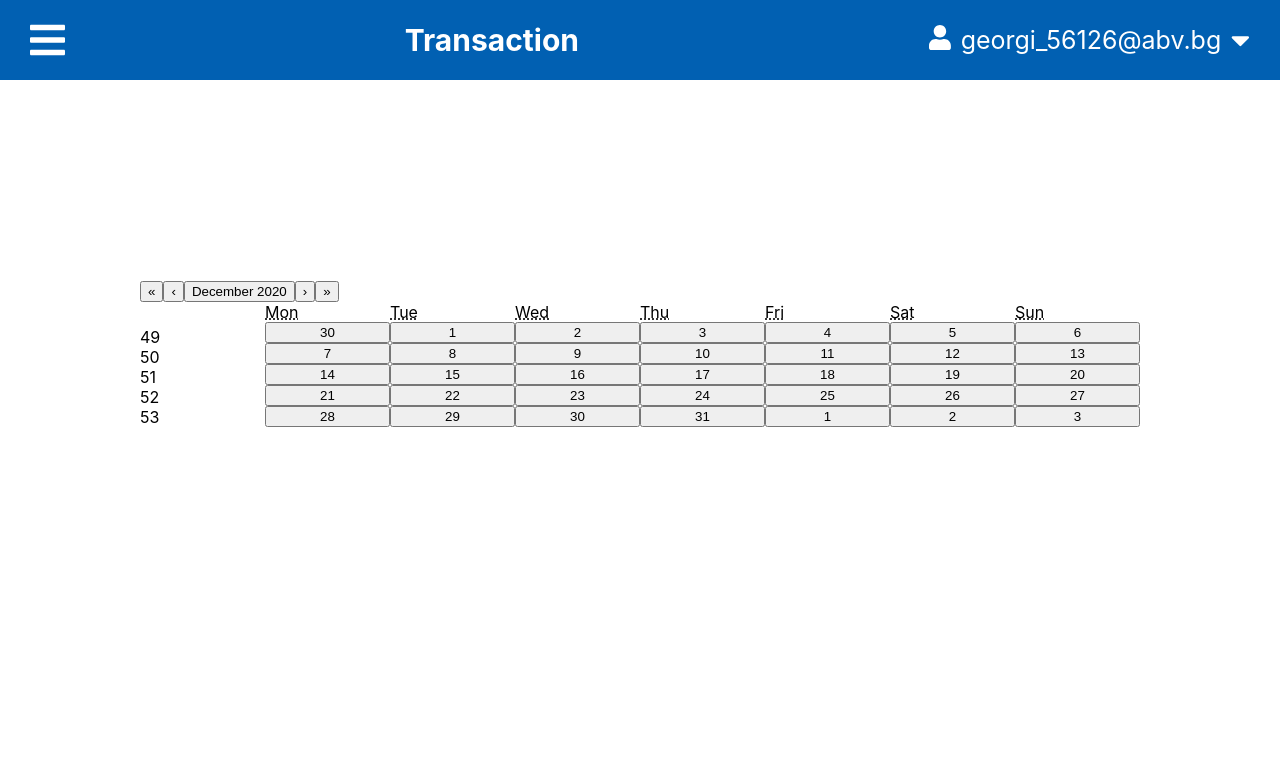
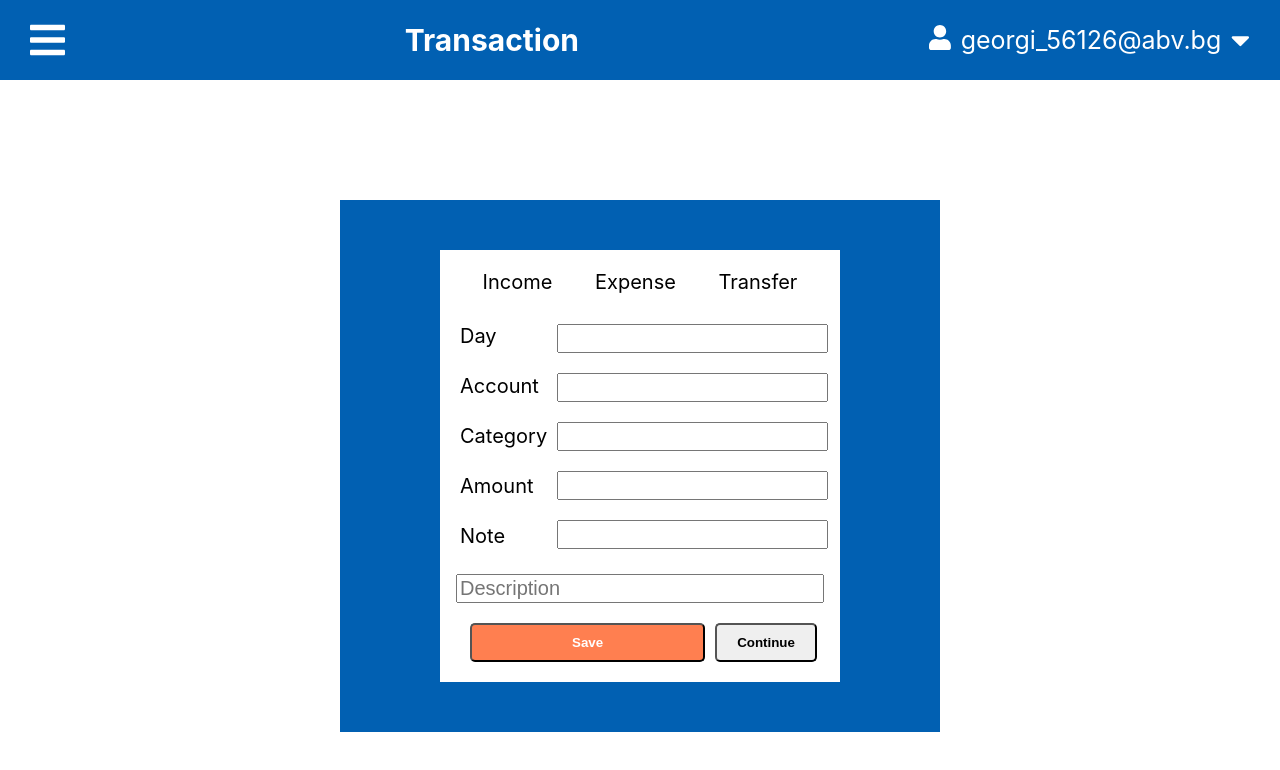
Before and after one commit to Nikolas9898/budget-tracker, a React (Create React App) app: page / in a window 1280 px wide. Both pictures are taken after a click on the button "10". Shown: the top 770 px of the page. Built offline with nearby package versions, Linux system fonts and the light colour scheme.

Commit message:
add modal and transaction page

```diff
--- a/src/desktop/modules/transaction/TransactionContainer.tsx
+++ b/src/desktop/modules/transaction/TransactionContainer.tsx
@@ -1,17 +1,154 @@
-import React from "react";
+import React, { useState, useEffect } from "react";
 import Calendar from "react-calendar";
 import TransactionStyl from "./TransactionStyle.module.css";
+import AddTransactionModal from "./components/addTransactionModal/AddTransactionModal";
 
+interface State {
+  isAddTransactionOpen: boolean;
+  weeks: {
+    day: number;
+    month: number;
+    year: number;
+  }[];
+  week: {
+    From: {
+      day: number;
+      month: number;
+      year: number;
+    };
+    To: {
+      day: number;
+      month: number;
+      year: number;
+    };
+  }[];
+  events: {
+    date: {
+      day: number;
+      month: number;
+      year: number;
+    };
+    income: number;
+    expense: number;
+  }[];
+}
 class TransactionContainer extends React.Component {
-  state = {};
+  state: State = {
+    isAddTransactionOpen: false,
+    weeks: [],
+    week: [],
+    events: [
+      {
+        date: { day: 12, month: 11, year: 2020 },
+        income: 100.2,
+        expense: 100.3,
+      },
+      {
+        date: { day: 11, month: 11, year: 2020 },
+        income: 100.22,
+        expense: 100.3,
+      },
+      {
+        date: { day: 1, month: 11, year: 2020 },
+        income: 100.2,
+        expense: 100.3,
+      },
+    ],
+  };
+
+  handleChangeView = (value: any) => {};
+
+  handleOpenTransaction = (date: any) => {
+    if (this.state.isAddTransactionOpen) {
+      this.setState({ isAddTransactionOpen: false });
+    } else {
+      this.setState({ isAddTransactionOpen: true });
+    }
+
+  };
+
+  handleSetWeeks = () => {
+    if (this.state.week.length > 1) {
+      return;
+    } else {
+      for (let i = 0; i < this.state.weeks.length; i = i + 4) {
+        this.state.week.push({
+          From: this.state.weeks[i],
+          To: this.state.weeks[i + 2],
+        });
+      }
+      this.setState({});
+    }
+  };
+
+  handleChange = () => {
+    this.setState({ weeks: [], week: [] });
+  };
+
+  handleSetEvent = (date: any, view: any) => {
+    if (date.getDay() === 0) {
+      this.state.weeks.push({
+        day: date.getDate(),
+        month: date.getMonth(),
+        year: date.getFullYear(),
+      });
+    }
+    if (date.getDay() === 1) {
+      this.state.weeks.push({
+        day: date.getDate(),
+        month: date.getMonth(),
+        year: date.getFullYear(),
+      });
+    }
+
+    return (
+      <div>
+        {this.state.events.map((event) => (
+          <div>
+            {view === "month" &&
+            date.getDate() === event.date.day &&
+            date.getMonth() === event.date.month &&
+            date.getFullYear() === event.date.year ? (
+              <div className={TransactionStyl.content_day}>
+                <div className={TransactionStyl.income}>${event.income}</div>
+                <div className={TransactionStyl.expense}>${event.expense}</div>
+              </div>
+            ) : null}
+          </div>
+        ))}
+      </div>
+    );
+  };
 
   render() {
+    const {week,isAddTransactionOpen}=this.state;
     return (
       <div className={TransactionStyl.container}>
+        <div className={TransactionStyl.menu}>
+          {/*<div onClick={() => handleChangeView("day")}>Daily</div>*/}
+          <div onClick={this.handleSetWeeks}>Weekly</div>
+          {/*<div onClick={() => handleChangeView("month")}>Monthly</div>*/}
+          {/*<div onClick={() => handleChangeView("year")}>Yearly</div>*/}
+          {/*<div onClick={() => handleChangeView("period")}>Period</div>*/}
+        </div>
+
+        <Calendar
+          className={TransactionStyl.calendar}
+          onClickDay={(date) => this.handleOpenTransaction(date)}
+          showNavigation={false}
+          tileContent={({ date, view }) => this.handleSetEvent(date, view)}
+          onActiveStartDateChange={(date) => console.log(date)}
+          onChange={(date) => this.handleChange()}
+        />
+        <AddTransactionModal isAddTransactionOpen={isAddTransactionOpen}/>
         <div>
-          <Calendar
-          showWeekNumbers={true}
-          />
+          {week.map((w) => (
+            <div>
+              <span>
+                {w.From.day}.{w.From.month + 1} - {w.To.day}.{w.To.month + 1}
+              </span>
+            </div>
+          ))}
         </div>
       </div>
     );
--- a/src/desktop/modules/transaction/TransactionStyle.module.css
+++ b/src/desktop/modules/transaction/TransactionStyle.module.css
@@ -1,5 +1,28 @@
 .container{
     margin:auto;
     margin-top: 200px;
-    width: 1000px;
+    width: 500px;
 }
+.menu{
+    display: flex;
+   justify-content: space-between;
+    width: 400px;
+    margin-bottom: 30px;
+    cursor: pointer;
+}
+.calendar button {
+    height: 60px;
+    display: flex;
+    border: #0160b2 2px solid;
+
+    cursor: pointer;
+}
+.content_day{
+    margin-top: 15px;
+}
+.income{
+    color: green;
+}
+.expense{
+    color: red;
+}
--- /dev/null
+++ b/src/desktop/modules/transaction/components/addTransactionModal/AddTransactionModal.tsx
@@ -0,0 +1,51 @@
+import React from "react";
+import AddTransactionStyl from "./AddTransactionStyle.module.css";
+
+type Props = {
+  isAddTransactionOpen: boolean;
+};
+
+const AddTransactionModal: React.FC<Props> = ({ isAddTransactionOpen }) => {
+  return (
+    <div>
+      {isAddTransactionOpen ? (
+        <div className={AddTransactionStyl.modal_wrapper}>
+          <div className={AddTransactionStyl.container}>
+            <div className={AddTransactionStyl.menu}>
+              <div>Income</div>
+              <div>Expense</div>
+              <div>Transfer</div>
+            </div>
+            <div className={AddTransactionStyl.content}>
+              <div className={AddTransactionStyl.content_titles}>
+                <div className={AddTransactionStyl.title}>Day</div>
+                <div className={AddTransactionStyl.title}>Account</div>
+                <div className={AddTransactionStyl.title}>Category</div>
+                <div className={AddTransactionStyl.title}>Amount</div>
+                <div className={AddTransactionStyl.title}>Note</div>
+              </div>
+              <div className={AddTransactionStyl.content_inputs}>
+                <input type="text" className={AddTransactionStyl.input} />
+                <input type="text" className={AddTransactionStyl.input} />
+                <input type="text" className={AddTransactionStyl.input} />
+                <input type="text" className={AddTransactionStyl.input} />
+                <input type="text" className={AddTransactionStyl.input} />
+              </div>
+            </div>
+            <input
+              type="text"
+              className={AddTransactionStyl.description}
+              placeholder="Description"
+            />
+            <div className={AddTransactionStyl.buttons_content}>
+              <button className={AddTransactionStyl.save_button}>Save</button>
+              <button className={AddTransactionStyl.continue_button}>Continue</button>
+            </div>
+          </div>
+        </div>
+      ) : null}
+    </div>
+  );
+};
+
+export default AddTransactionModal;
--- /dev/null
+++ b/src/desktop/modules/transaction/components/addTransactionModal/AddTransactionStyle.module.css
@@ -0,0 +1,72 @@
+.modal_wrapper {
+  position: fixed;
+  top: 0;
+  left: 0;
+  width: 100vw;
+  height: 100vh;
+  z-index: 1050;
+}
+.container {
+  width: 400px;
+  min-height: 400px;
+  text-align: center;
+  border: 100px solid #0160b2;
+  border-top: 50px solid #0160b2;
+  border-bottom: 50px solid #0160b2;
+  margin: 200px auto auto;
+  background: white;
+}
+.menu {
+  margin-top: 20px;
+  display: flex;
+  justify-content: space-evenly;
+  margin-bottom: 30px;
+  font-size: 20px;
+  cursor: pointer;
+}
+.content {
+  display: flex;
+  padding: 0 20px 0 20px;
+}
+.content_titles {
+  text-align: left;
+  margin-right: 10px;
+  font-size: 20px;
+}
+.title {
+  margin-bottom: 26px;
+}
+.content_inputs {
+}
+
+.input {
+  font-size: 20px;
+  width: 100%;
+  margin-bottom: 20px;
+}
+.description{
+  width: 90%;
+  font-size: 20px;
+}
+.buttons_content{
+  display: flex;
+  width: 85%;
+  margin: auto;
+  margin-top: 20px;
+  margin-bottom: 20px;
+}
+.save_button{
+  margin-right: 10px;
+  padding: 10px 100px 10px 100px;
+  border-radius: 5px;
+  background: coral;
+  color: white;
+  font-weight: bold;
+  cursor: pointer;
+}
+.continue_button{
+  padding: 10px 20px 10px 20px;
+  border-radius: 5px;
+  cursor: pointer;
+  font-weight: bold;
+}
```
Also changed, not shown: 1 other file (tests, documents, lock files or other folders).
